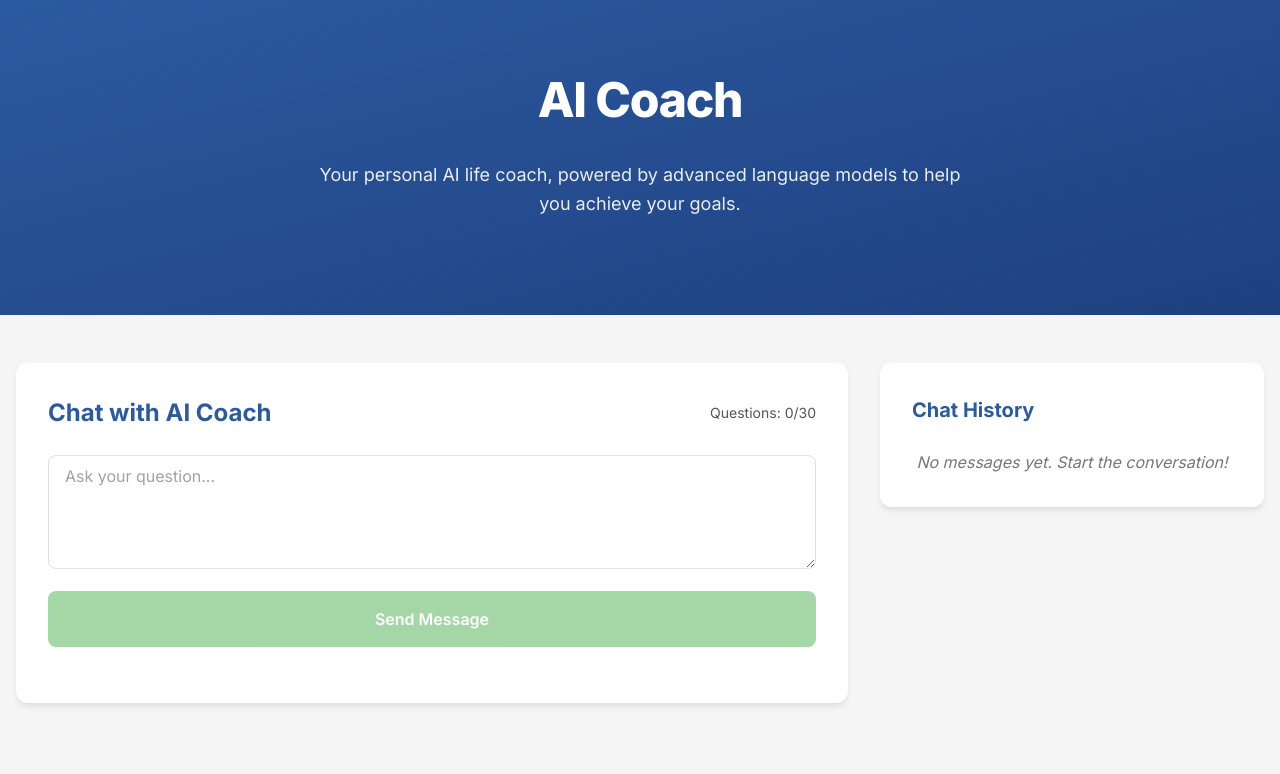
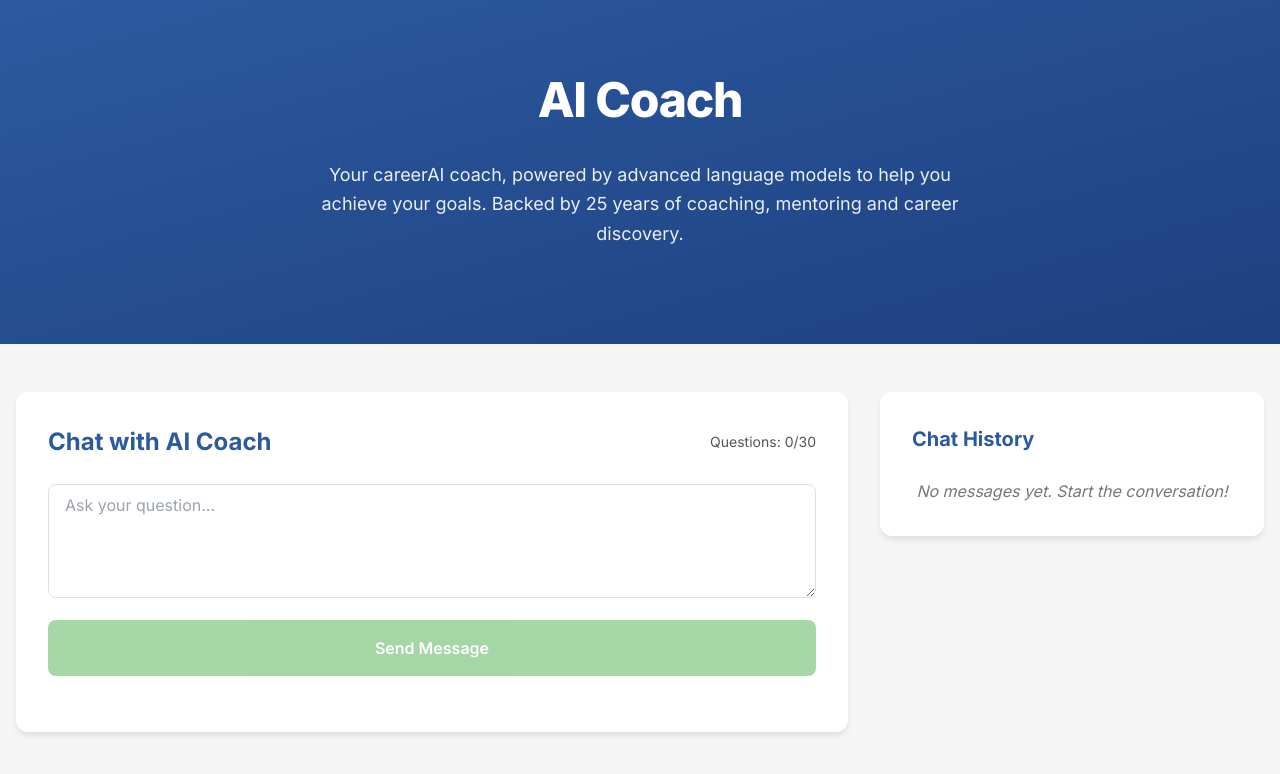
Before and after one commit to dhk/adventures-in-ai, a Next.js app in the folder ai-coach/: page / in a window 1280 px wide. Shown: the top 774 px of the page. Built offline with nearby package versions, Linux system fonts and the light colour scheme.

Commit message:
text updates

```diff
--- a/ai-coach/src/app/layout.tsx
+++ b/ai-coach/src/app/layout.tsx
@@ -4,8 +4,8 @@ import { Inter } from 'next/font/google'
 const inter = Inter({ subsets: ['latin'] })
 
 export const metadata = {
-  title: 'AI Coach',
-  description: 'Your personal AI life coach',
+  title: 'DHK AI Coach',
+  description: 'DHK\'s Experiences, compiled into a Generative AI partner',
 }
 
 export default function RootLayout({
--- a/ai-coach/src/app/page.tsx
+++ b/ai-coach/src/app/page.tsx
@@ -110,7 +110,7 @@ export default function Home() {
             AI Coach
           </h1>
           <p className="text-lg text-white/90 mb-xl max-w-2xl mx-auto">
-            Your personal AI life coach, powered by advanced language models to help you achieve your goals.
+            Your careerAI coach, powered by advanced language models to help you achieve your goals. Backed by 25 years of coaching, mentoring and career discovery.
           </p>
         </div>
       </div>
```
